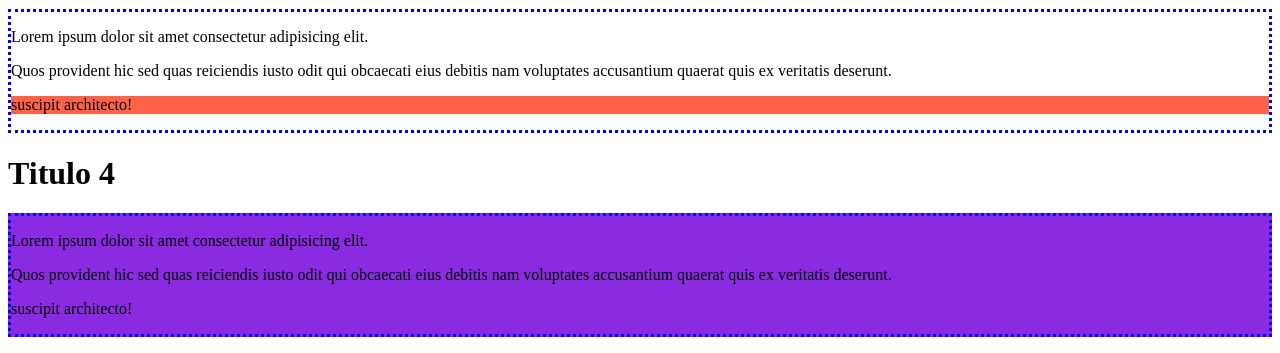
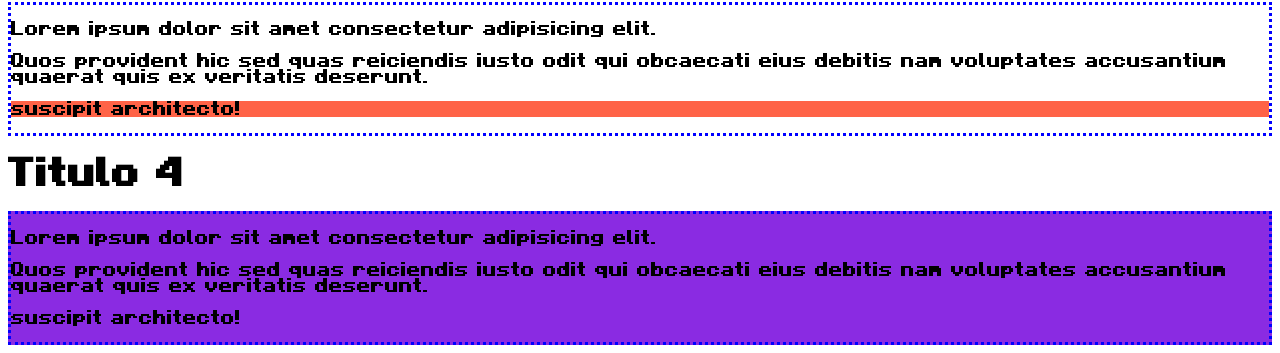
Before and after one commit to KevinBachira07/Materiales-HTML-CSS, a plain HTML site: page MaterialInicialCSS/Ejercicio1CSS.html in a window 1280 px wide. Shown: the part 698-1051 px from the top of the page. Drawn offline with Linux system fonts and the light colour scheme.

Commit message:
Guardo mis cambios

```diff
--- a/MaterialInicialCSS/estilosEspacios.css
+++ b/MaterialInicialCSS/estilosEspacios.css
@@ -13,3 +13,12 @@ div{
 #importante{
     background-color: tomato;
 }
+
+@font-face {
+    font-family: 'Minecraft';
+    src: url(../26.2-Minecraft-Bold.otf);
+}
+
+body{
+    font-family: 'Minecraft';
+}
```
Also changed, not shown: 26.2-Minecraft-Bold.otf (added).
